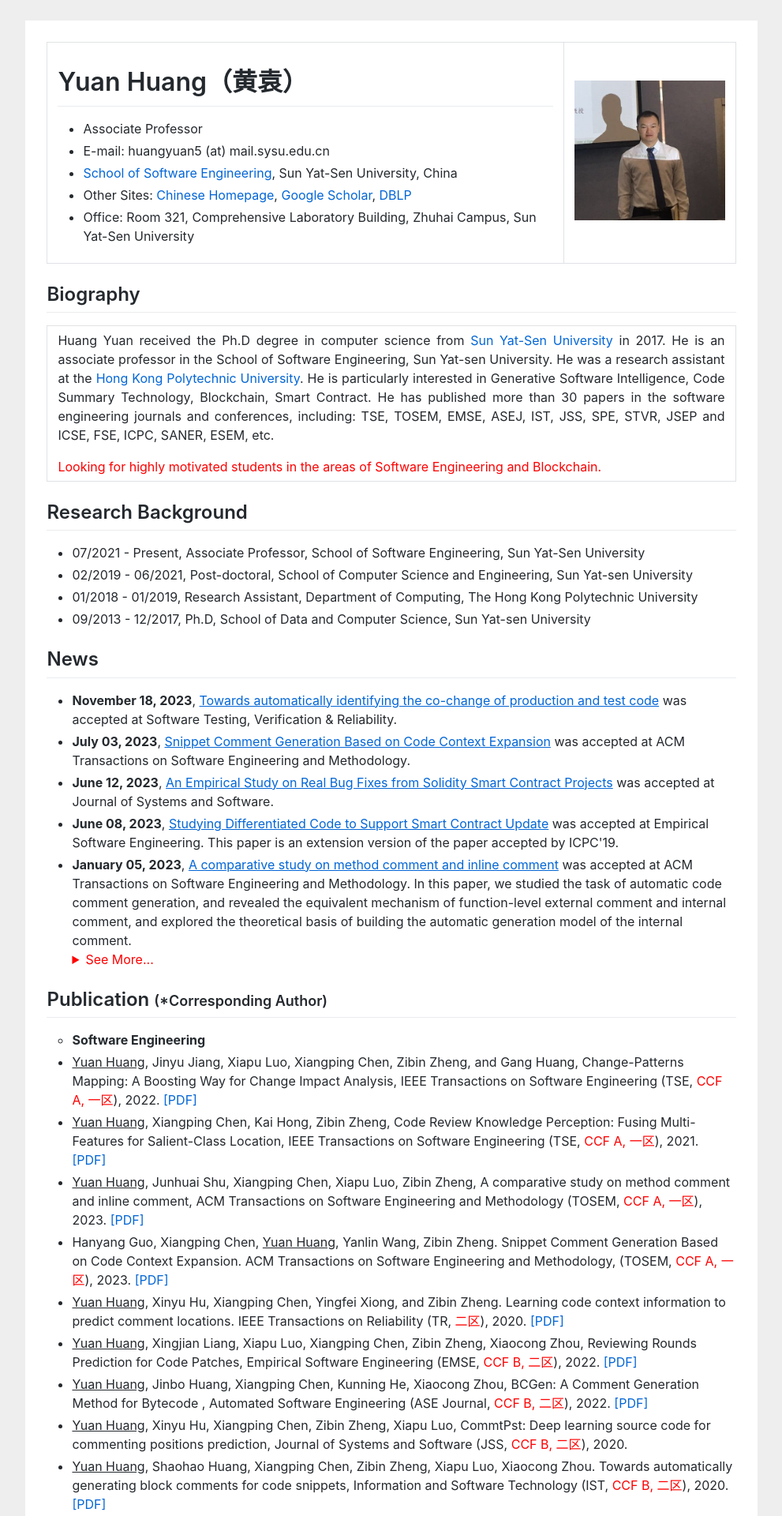
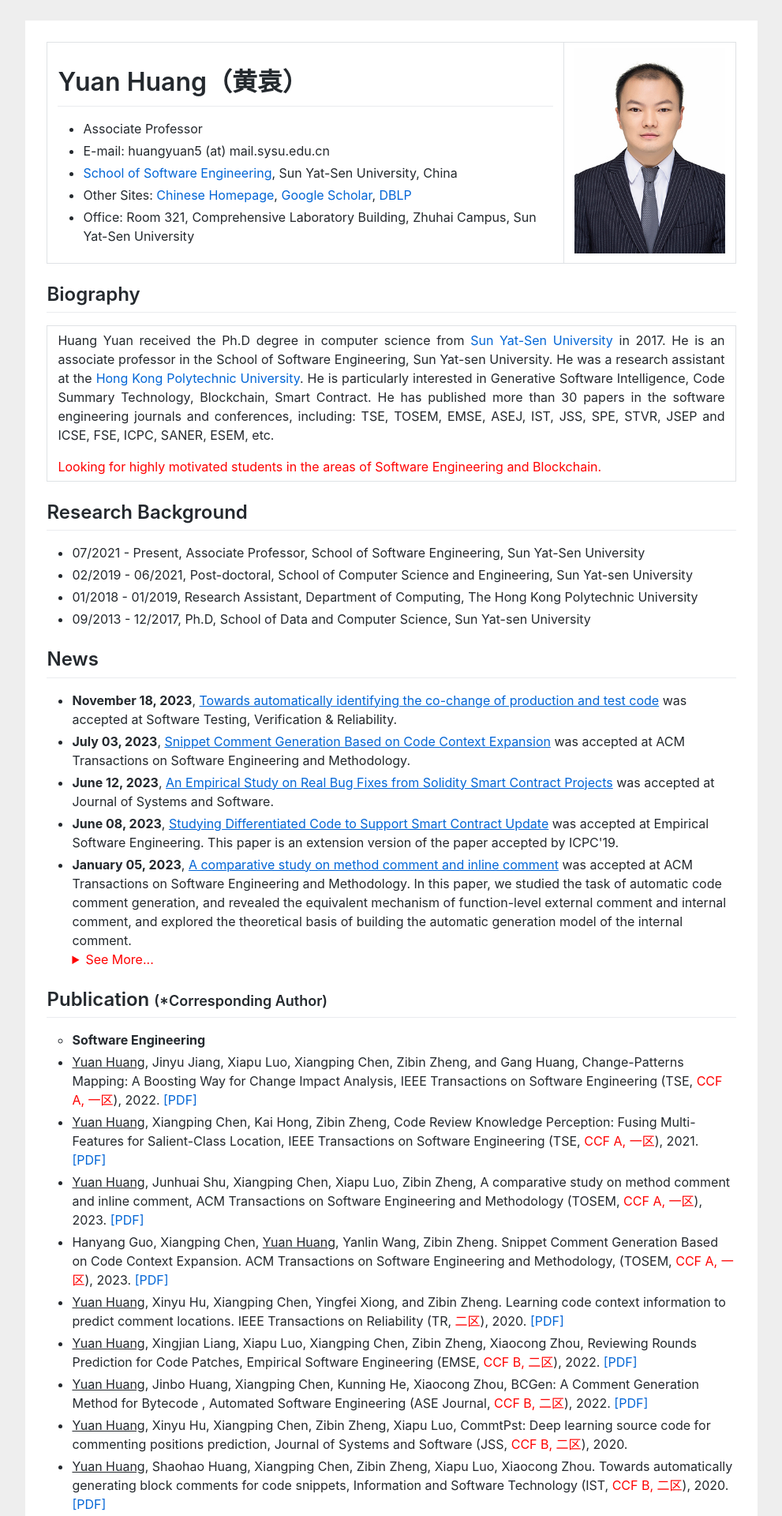
Before and after one commit to huangyuan-hy/huangyuan-hy.github.io, a Jekyll site: the page index.html, which Jekyll copies as it is, in a window 1280 px wide. Shown: the top 1920 px of the page at 79% size, without its empty margins (144-1135 px from the left). Built offline with Jekyll 4.4.1, drawn with Linux system fonts in a browser that asks for light colours.

Commit message:
Update index.html

```diff
--- a/index.html
+++ b/index.html
@@ -52,7 +52,7 @@ gtag('config', 'UA-158965281-1');
 				</td>
 
 				<td width="25%">
-     					 <img src="/HY.JPG" width="100%">
+     					 <img src="/DSC02570(小于5M)13.jpg" width="100%">
    				</td>
 					</tr>
 				</table>
```
